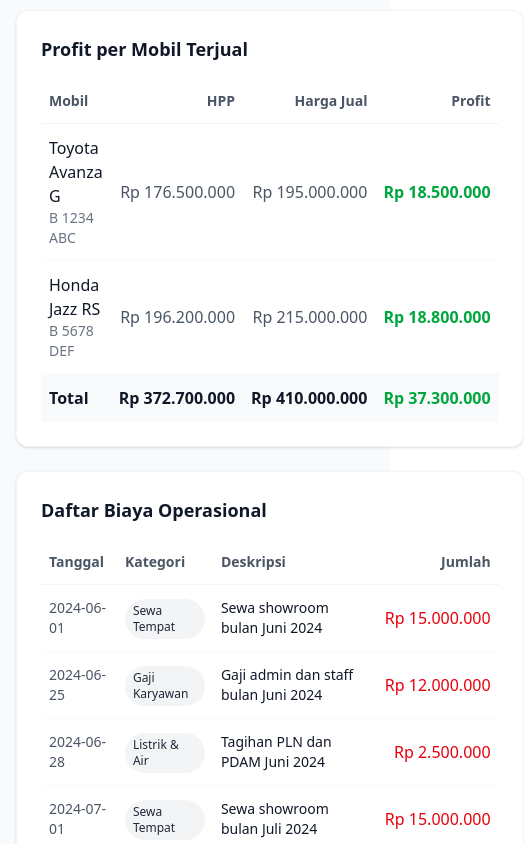
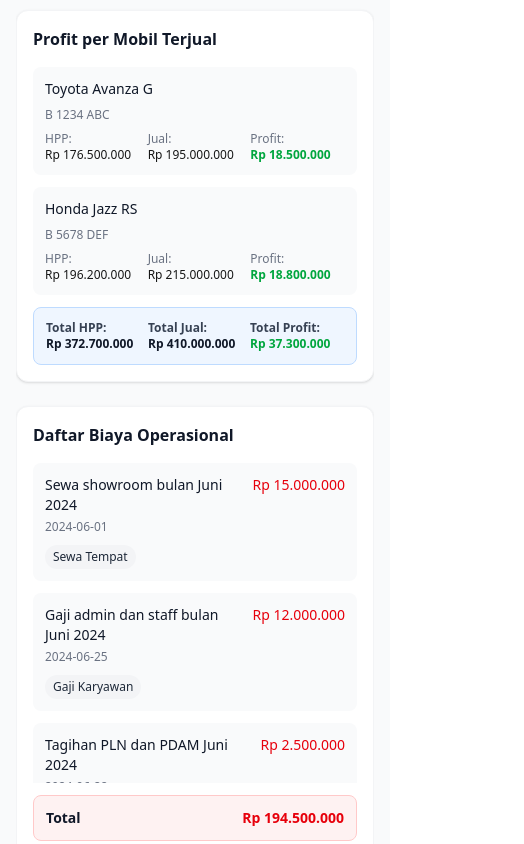
Before and after one commit to rclayskuy10/erp-mobilbekas-berkualitas, a Next.js app: page /dashboard/reports in a window 390 px wide. Shown: the part 1740-2584 px from the top of the page, 524 px wide, since content can reach past the window. Built offline with nearby package versions, Linux system fonts and the light colour scheme; sample sign-in values are in the browser's storage.

Commit message:
Fix mobile horizontal scroll bug in reports - replace tables with responsive card layout for mobile

```diff
--- a/src/app/dashboard/reports/page.tsx
+++ b/src/app/dashboard/reports/page.tsx
@@ -213,7 +213,7 @@
   return (
     <ProtectedRoute requiredModule="reports">
       <DashboardLayout>
-        <div className="space-y-6">
+        <div className="space-y-6 overflow-hidden">
           {/* Page Header */}
           <div className="flex flex-col sm:flex-row sm:items-center sm:justify-between gap-4">
             <div>
@@ -464,10 +464,63 @@
           {/* Detailed Tables */}
           <div className="grid lg:grid-cols-2 gap-6">
             {/* Profit per Car */}
-            <div className="bg-white rounded-xl shadow-sm border border-gray-100 p-6">
-              <h2 className="text-lg font-semibold text-gray-900 mb-4">
+            <div className="bg-white rounded-xl shadow-sm border border-gray-100 p-4 sm:p-6">
+              <h2 className="text-base sm:text-lg font-semibold text-gray-900 mb-4">
                 Profit per Mobil Terjual
               </h2>
+
+              {/* Mobile Card Layout */}
+              <div className="block sm:hidden space-y-3">
+                {soldCars.map((car) => {
+                  const sale = completedSales.find((s) => s.carId === car.id);
+                  const profit = sale ? sale.sellingPrice - car.hpp : 0;
+                  return (
+                    <div key={car.id} className="bg-gray-50 rounded-lg p-3 space-y-2">
+                      <div className="font-medium text-gray-900 text-sm">
+                        {car.specs.brand} {car.specs.model}
+                      </div>
+                      <div className="text-xs text-gray-500">{car.specs.plateNumber}</div>
+                      <div className="grid grid-cols-3 gap-2 text-xs">
+                        <div>
+                          <span className="text-gray-500">HPP:</span>
+                          <div className="font-medium">{formatCurrency(car.hpp)}</div>
+                        </div>
+                        <div>
+                          <span className="text-gray-500">Jual:</span>
+                          <div className="font-medium">{formatCurrency(sale?.sellingPrice || 0)}</div>
+                        </div>
+                        <div>
+                          <span className="text-gray-500">Profit:</span>
+                          <div className={`font-semibold ${profit >= 0 ? 'text-green-600' : 'text-red-600'}`}>
+                            {formatCurrency(profit)}
+                          </div>
+                        </div>
+                      </div>
+                    </div>
+                  );
+                })}
+                <div className="bg-blue-50 rounded-lg p-3 border border-blue-200">
+                  <div className="grid grid-cols-3 gap-2 text-xs font-semibold">
+                    <div>
+                      <span className="text-gray-700">Total HPP:</span>
+                      <div className="text-gray-900">{formatCurrency(totalHPP)}</div>
+                    </div>
+                    <div>
+                      <span className="text-gray-700">Total Jual:</span>
+                      <div className="text-gray-900">{formatCurrency(totalRevenue)}</div>
+                    </div>
+                    <div>
+                      <span className="text-gray-700">Total Profit:</span>
+                      <div className={`${grossProfit >= 0 ? 'text-green-600' : 'text-red-600'}`}>
+                        {formatCurrency(grossProfit)}
+                      </div>
+                    </div>
+                  </div>
+                </div>
+              </div>
+
+              {/* Desktop Table Layout */}
+              <div className="hidden sm:block">
                 <div className="overflow-x-auto">
                   <table className="w-full">
                     <thead>
@@ -536,12 +589,52 @@
                   </table>
                 </div>
               </div>
+            </div>
 
             {/* Expense List */}
-            <div className="bg-white rounded-xl shadow-sm border border-gray-100 p-6">
-              <h2 className="text-lg font-semibold text-gray-900 mb-4">
+            <div className="bg-white rounded-xl shadow-sm border border-gray-100 p-4 sm:p-6">
+              <h2 className="text-base sm:text-lg font-semibold text-gray-900 mb-4">
                 Daftar Biaya Operasional
               </h2>
+
+              {/* Mobile Card Layout */}
+              <div className="block sm:hidden">
+                <div className="space-y-3 max-h-80 overflow-y-auto">
+                  {expenses.map((expense) => (
+                    <div key={expense.id} className="bg-gray-50 rounded-lg p-3 space-y-2">
+                      <div className="flex justify-between items-start">
+                        <div className="flex-1 min-w-0">
+                          <div className="font-medium text-gray-900 text-sm">
+                            {expense.description}
+                          </div>
+                          <div className="text-xs text-gray-500 mt-1">
+                            {expense.date}
+                          </div>
+                        </div>
+                        <div className="text-right ml-2 shrink-0">
+                          <div className="font-medium text-red-600 text-sm">
+                            {formatCurrency(expense.amount)}
+                          </div>
+                        </div>
+                      </div>
+                      <div>
+                        <span className="inline-flex px-2 py-1 rounded-full text-xs font-medium bg-gray-100 text-gray-800">
+                          {expense.category}
+                        </span>
+                      </div>
+                    </div>
+                  ))}
+                </div>
+                <div className="bg-red-50 rounded-lg p-3 mt-3 border border-red-200">
+                  <div className="flex justify-between items-center">
+                    <span className="font-semibold text-gray-900 text-sm">Total</span>
+                    <span className="font-bold text-red-600 text-sm">{formatCurrency(totalExpenses)}</span>
+                  </div>
+                </div>
+              </div>
+
+              {/* Desktop Table Layout */}
+              <div className="hidden sm:block">
                 <div className="overflow-x-auto max-h-80 overflow-y-auto">
                   <table className="w-full">
                     <thead className="sticky top-0 bg-white">
@@ -591,6 +684,7 @@
                       </tr>
                     </tfoot>
                   </table>
+                </div>
               </div>
             </div>
           </div>
```
Lines whose indentation alone changed are shown as unchanged.
